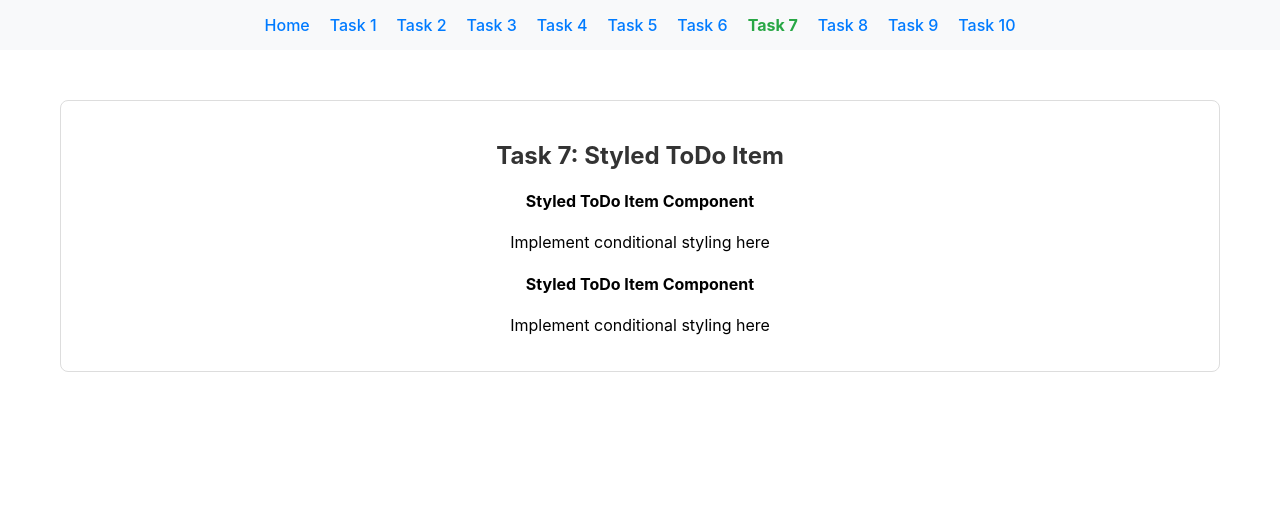
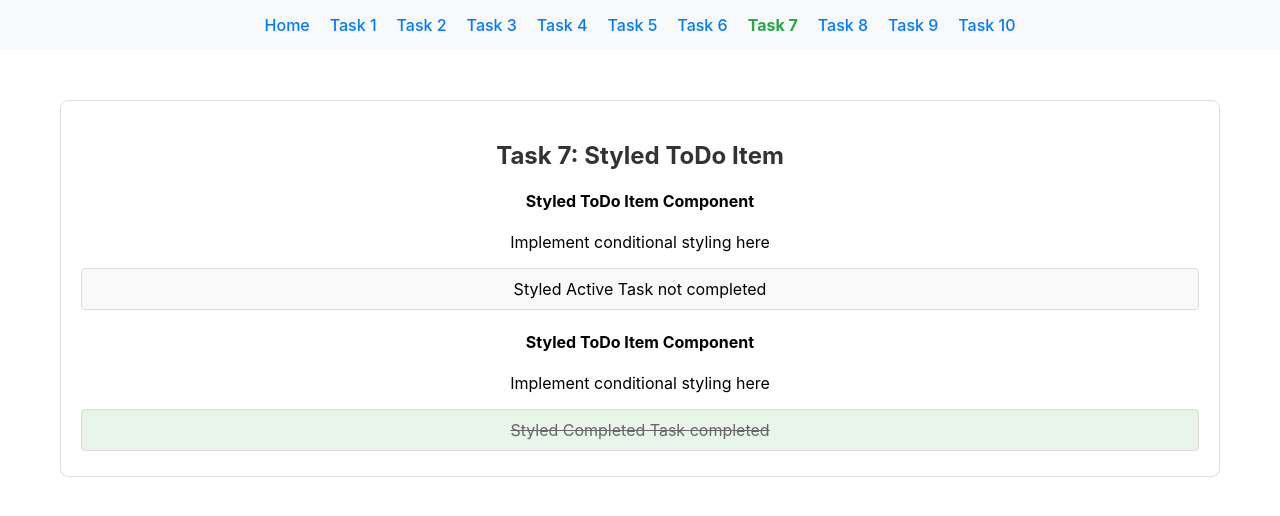
Before and after one commit to annakharitonchik/Node.js-Pre-Trainee-Course-Solutions, a React (Create React App) app in the folder React-CSS/react-todo-app/: page /task-07 in a window 1280 px wide. Shown: the top 516 px of the page. Built offline with nearby package versions, Linux system fonts and the light colour scheme.

Commit message:
implement styles

```diff
--- a/React-CSS/react-todo-app/src/solutions/task-07/StyledToDoItem.tsx
+++ b/React-CSS/react-todo-app/src/solutions/task-07/StyledToDoItem.tsx
@@ -54,27 +54,13 @@ import './StyledToDoItem.css';
  * - Keep styles close to components
  */
 export const StyledToDoItem: React.FC<TodoItemProps> = ({ todo }) => {
-  // TODO: Implement the StyledToDoItem component
-  //
-  // Requirements:
-  // 1. Display the todo title and completion status
-  // 2. Apply different styles for completed vs active todos
-  // 3. Use CSS classes for styling
-  // 4. Make the component visually appealing
-  // 5. Handle different completion states gracefully
-  //
-  // Example implementation:
-  // const itemClass = `todo-item ${todo.completed ? 'completed' : ''}`;
-  //
-  // CSS classes to create:
-  // .todo-item { /* base styles */ }
-  // .todo-item.completed { /* completed styles */ }
-
+    const itemClass = `todo-item ${todo.completed ? 'completed' : ''}`;
   return (
     <div>
-      {/* TODO: Replace this with your implementation */}
       <h4>Styled ToDo Item Component</h4>
       <p>Implement conditional styling here</p>
+            <p key={todo.id} className={itemClass}> <span>{todo.title}</span> <span>{todo.completed? "completed":"not" +
+                " completed"}</span></p>
     </div>
   );
 };
```
